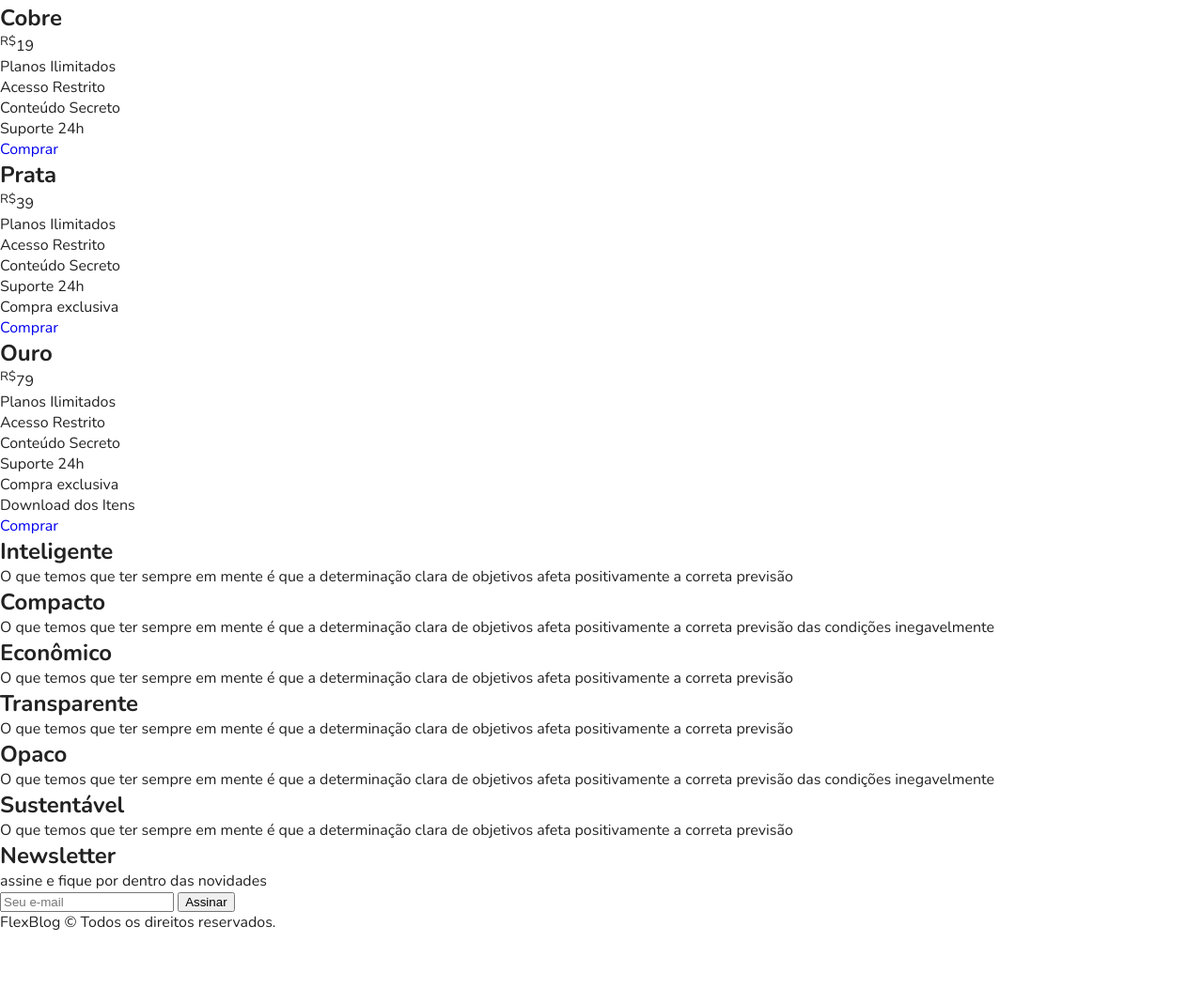
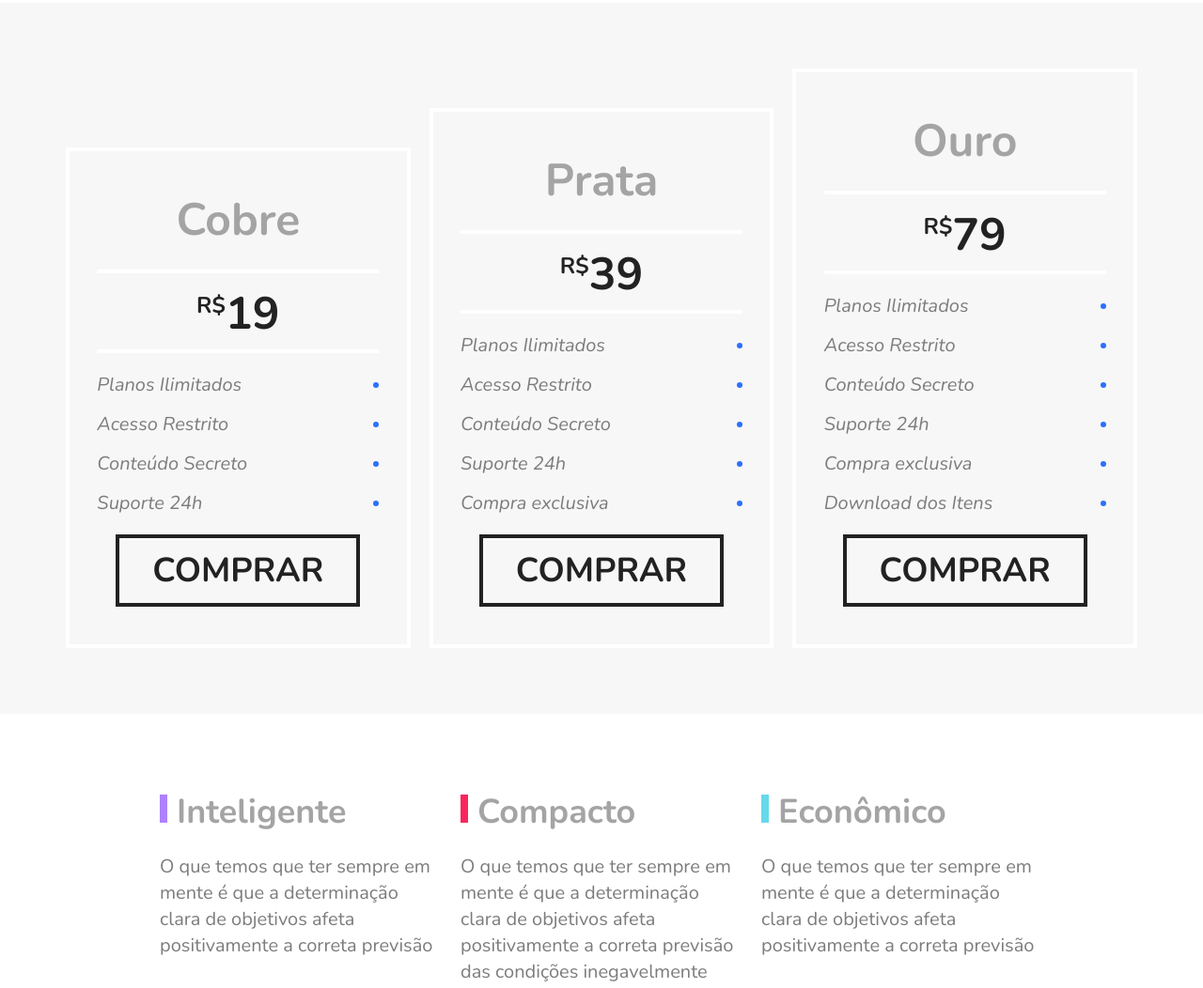
Before and after one commit to FelipeMaziero/CSS-Flexbox, a plain HTML site: page index.html in a window 1280 px wide. Shown: the part 1808-2860 px from the top of the page at 94% size. Before the commit the page ends 2801 px from the top, so only its background shows below. Drawn offline with nearby package versions, Linux system fonts and the light colour scheme.

Commit message:
Site desenvolvido e finalizado com foco no conceito de flexbox.

```diff
--- a/css/style.css
+++ b/css/style.css
@@ -199,3 +199,227 @@ img {
 .blue {
   border-top: 8px solid #66d9eb;
 }
+
+/* Preço */
+
+.preco {
+  background-color: #f7f7f7;
+  padding: 60px;
+  display: flex;
+  flex-wrap: wrap;
+  align-items: flex-end;
+}
+
+.preco-item {
+  flex: 1 1 260px;
+  border: 4px solid white;
+  padding: 20px;
+  margin: 10px;
+}
+
+.preco-item h2 {
+  font-size: 3em;
+  color: #a4a4a4;
+  text-align: center;
+  margin-top: 20px;
+}
+
+.preco-item span {
+  max-width: 300px;
+  margin: 20px auto;
+  display: block;
+  font-size: 3em;
+  text-align: center;
+  font-weight: bold;
+  padding: 10px 0 5px 0;
+  border-top: 4px solid white;
+  border-bottom: 4px solid white;
+}
+
+.preco-item sup {
+  font-size: 1.5rem;
+}
+
+.preco-item ul {
+  max-width: 300px;
+  margin: 20px auto;
+  font-size: 1.25em;
+  font-style: italic;
+  color: #7c7c7c;
+}
+
+.preco-item li {
+  display: flex;
+  justify-content: space-between;
+  align-items: center;
+  margin-bottom: 15px;
+}
+
+.preco-item li::after {
+  content: '';
+  display: block;
+  width: 6px;
+  height: 6px;
+  background-color: #2c70ff;
+  border-radius: 50%;
+}
+
+.preco-item a {
+  max-width: 260px;
+  display: block;
+  margin: 20px auto;
+  border: 4px solid;
+  color: #222222;
+  text-transform: uppercase;
+  font-weight: bold;
+  font-size: 2.25em;
+  padding: 10px 0;
+  text-align: center;
+}
+
+@media (max-width: 800px) {
+  .preco {
+    padding-left: 10px;
+    padding-right: 10px;
+  }
+
+  .preco-item:nth-child(3) {
+    order: -2;
+  }
+
+  .preco-item:nth-child(2) {
+    order: -1;
+  }
+}
+
+/* Qualidade */
+
+.qualidade {
+  display: flex;
+  flex-wrap: wrap;
+  margin: 60px auto;
+}
+
+.qualidade-item {
+  flex: 1 1 300px;
+  margin: 20px 10px;
+}
+
+.qualidade-item h2 {
+  font-size: 2.25em;
+  color: #a4a4a4;
+  margin-bottom: 20px;
+}
+
+.qualidade-item h2::before {
+  content: '';
+  display: inline-block;
+  width: 8px;
+  height: 30px;
+  margin-right: 10px;
+}
+
+.qualidade-item:nth-of-type(3n+1) h2::before {
+  background-color: #ae81ff;
+}
+
+/* nth-of-type, o item que estiver antes do h2 vai ser modificado. No caso do 3n+1 significa que: a cada três itens, o terceiro vai ser modificado e o +1 é que vai começar pelo primeiro item desse container. Exemplo: F T U V = O F vai ser o primeiro a ser modificado, daí conta 3N os próximos 3 itens, o V vai ser modificado também, e assim por diante*/
+
+.qualidade-item:nth-of-type(3n+2) h2::before {
+  background-color: #f9265e;
+}
+
+.qualidade-item:nth-of-type(3n+3) h2::before {
+  background-color: #66d9eb;
+}
+
+.qualidade-item p {
+  font-size: 1.25em;
+  line-height: 1.4;
+  color: #7c7c7c;
+}
+
+/* newslatter */
+
+.newsletter {
+  background-color: #f7f7f7;
+  padding: 60px calc((100% - 960px) / 2);
+  display: flex;
+  flex-wrap: wrap;
+}
+
+.newsletter-info {
+  flex: 1 1 200px;
+  margin: 0 10px;
+}
+
+.newsletter-info h1 {
+  font-size: 3em;
+  color: #a4a4a4;
+}
+
+.newsletter-info p {
+  font-size: 1.25em;
+  font-style: italic;
+  max-width: 230px;
+  color: #7c7c7c;
+  margin-bottom: 10px;
+}
+
+.newsletter-form {
+  flex: 2 1 260px;
+  margin: 0 10px;
+  align-self: center;
+  display: flex;
+  flex-wrap: wrap;
+}
+
+.newsletter-form input {
+  flex: 3 1 200px;
+  font-size: 1.25em;
+  color: #7c7c7c;
+  font-style: italic;
+  font-family: "Nunito", Arial, Helvetica, sans-serif;
+  border: 4px solid #2c70ff;
+  background: transparent;
+  padding: 10px;
+  margin: 0px;
+  border-radius: 0px;
+}
+
+.newsletter-form button {
+  flex: 1 1 200px;
+  font-family: "Nunito", Arial, Helvetica, sans-serif;
+  font-size: 2.25em;
+  font-weight: bold;
+  text-transform: uppercase;
+  background-color: #2c70ff;
+  color: white;
+  margin: 0px;
+  cursor: pointer;
+  border: 0px;
+  padding: 15px 10px;
+}
+
+@media (max-width: 600px) {
+  .newsletter-form button {
+    font-size: 1.5em;
+  }
+
+}
+
+/* Footer */
+
+.footer {
+  display: flex;
+  background-color: #2c70ff;
+  height: 200px;
+  align-items: center;
+}
+
+.footer p {
+  flex: 1;
+  text-align: center;
+  font-size: 2.25em;
+  color: #122ab2;
+}
--- a/index.html
+++ b/index.html
@@ -123,7 +123,7 @@
     </div>
   </section>
 
-  <section class="qualidade" id="qualidade">
+  <section class="qualidade container" id="qualidade">
     <div class="qualidade-item">
       <h2>Inteligente</h2>
       <p>O que temos que ter sempre em mente é que a determinação clara de objetivos afeta positivamente a correta previsão</p>
@@ -160,7 +160,7 @@
       <h1>Newsletter</h1>
       <p>assine e fique por dentro das novidades</p>
     </div>
-    <form>
+    <form class="newsletter-form">
       <input type="text" placeholder="Seu e-mail">
       <button type="submit">Assinar</button>
     </form>
```
